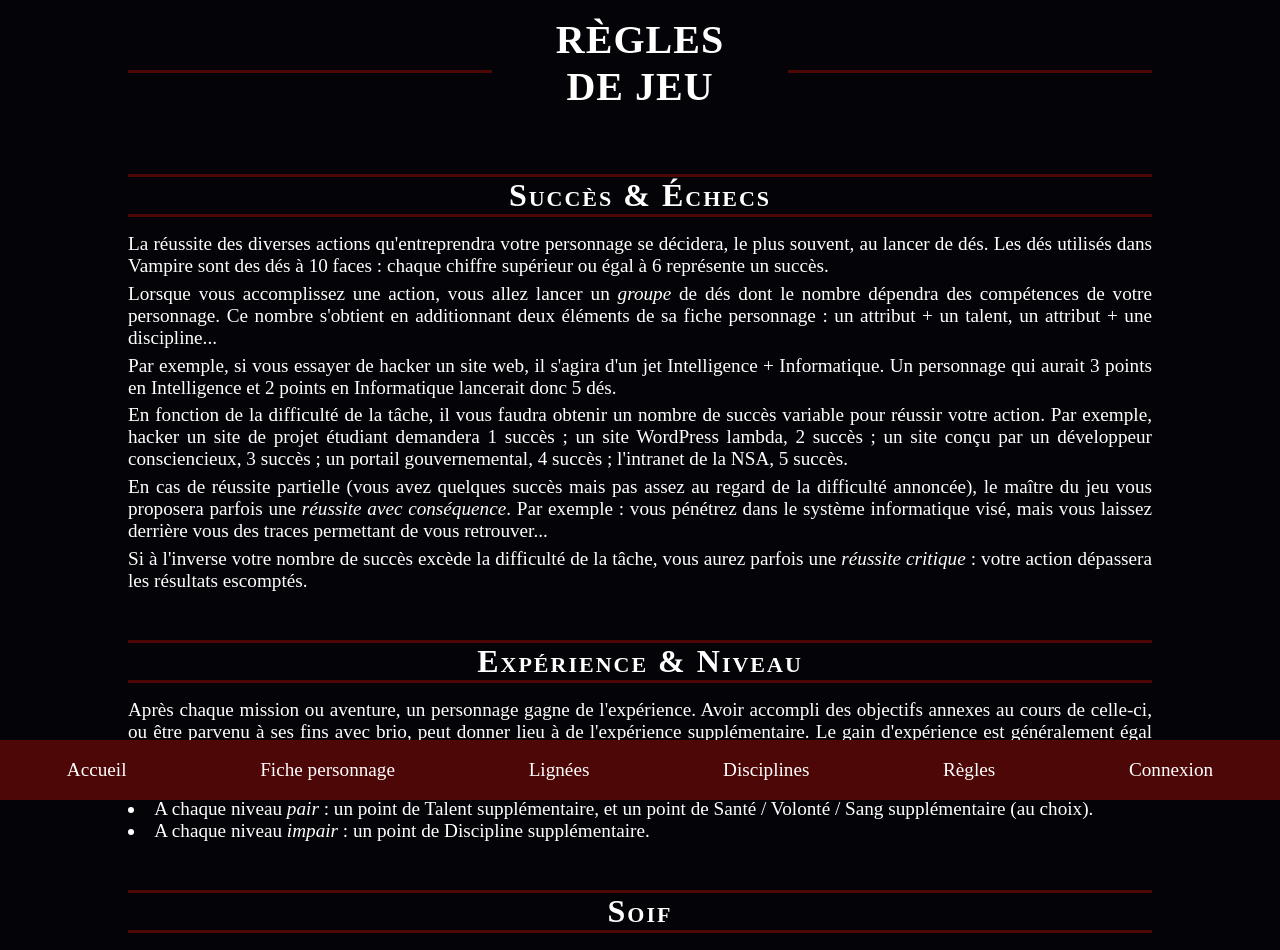
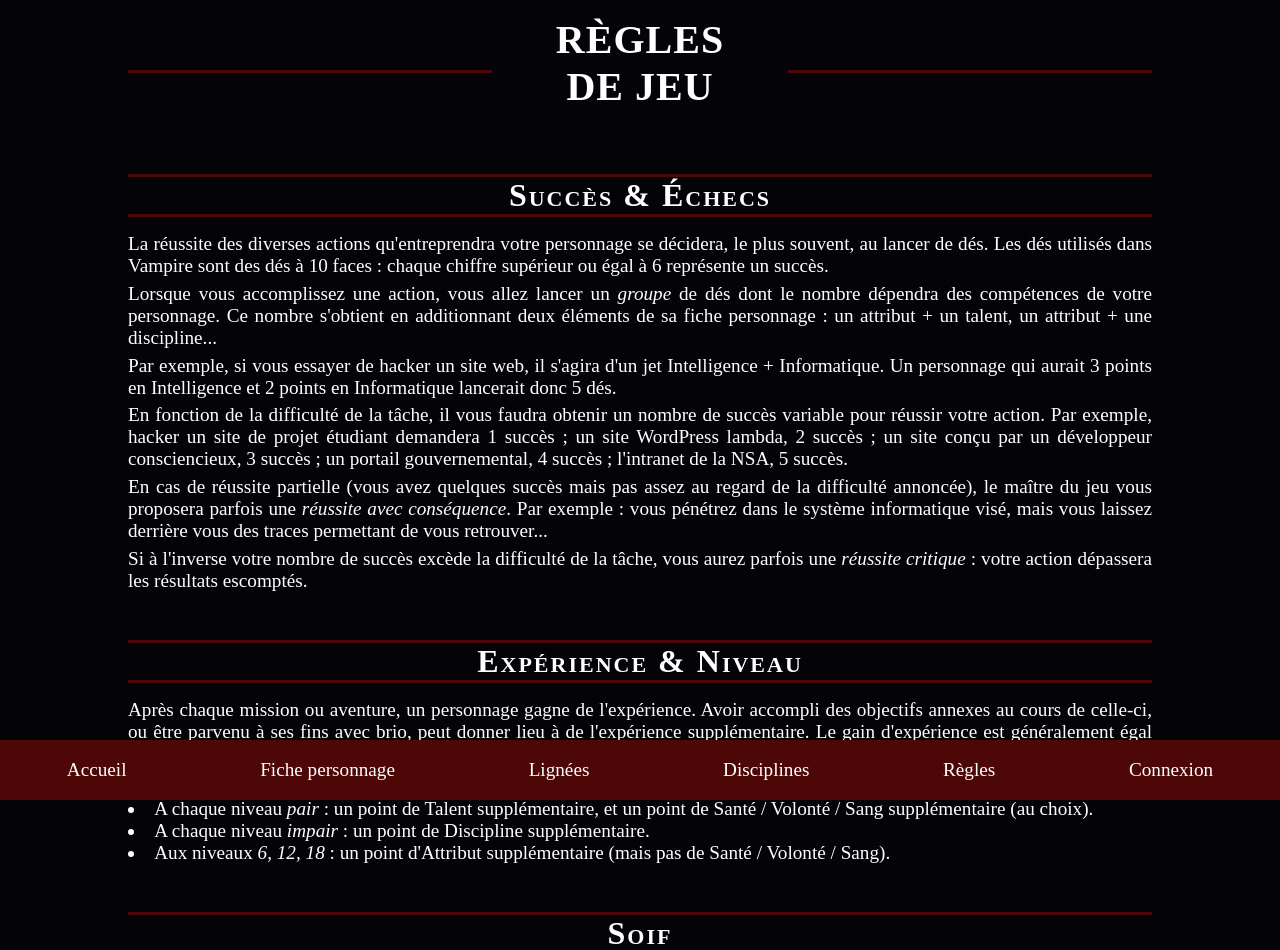
Before and after one commit to IrealCreation/vtm, a Next.js app: page /regles in a window 1280 px wide. Shown: the top 950 px of the page. Built offline with nearby package versions, Linux system fonts and the light colour scheme.

Commit message:
Leveling attributes in game rules

```diff
--- a/pages/regles.tsx
+++ b/pages/regles.tsx
@@ -30,6 +30,7 @@ export default function PageRegles() {
                 <ul>
                     <li>A chaque niveau <em>pair</em> : un point de Talent supplémentaire, et un point de Santé / Volonté / Sang supplémentaire (au choix).</li>
                     <li>A chaque niveau <em>impair</em> : un point de Discipline supplémentaire.</li>
+                    <li>Aux niveaux <em>6, 12, 18</em> : un point d&apos;Attribut supplémentaire (mais pas de Santé / Volonté / Sang).</li>
                 </ul>
 
                 <h2>Soif</h2>
```
